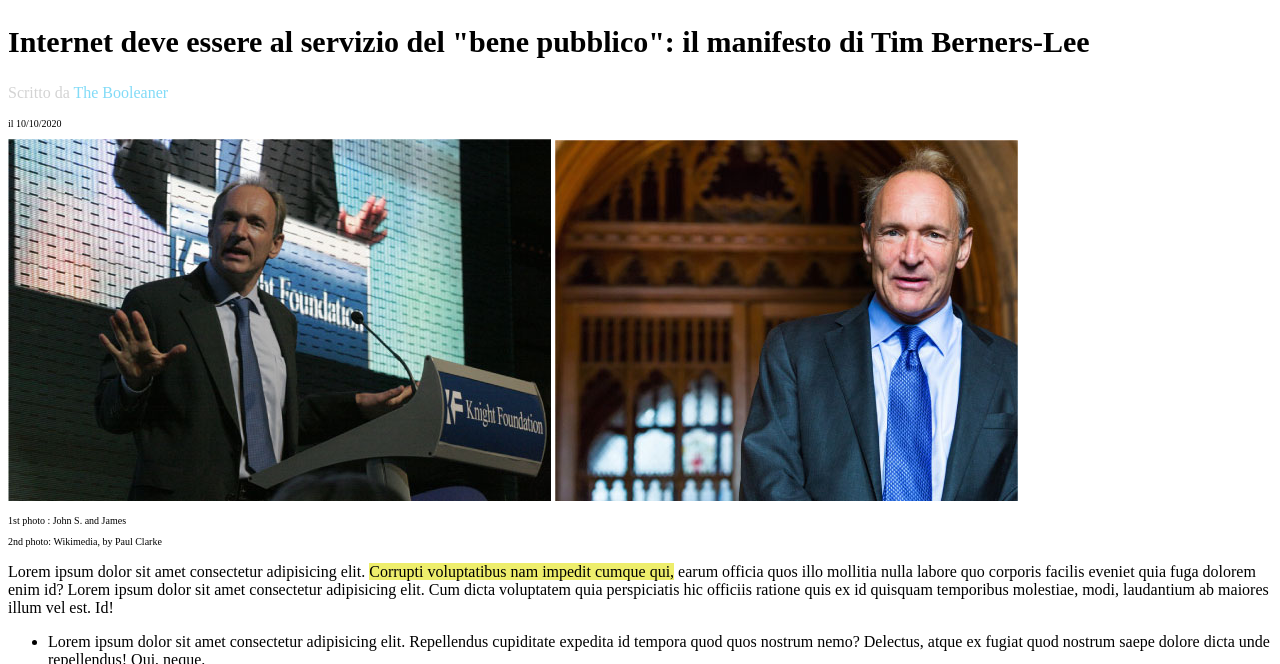
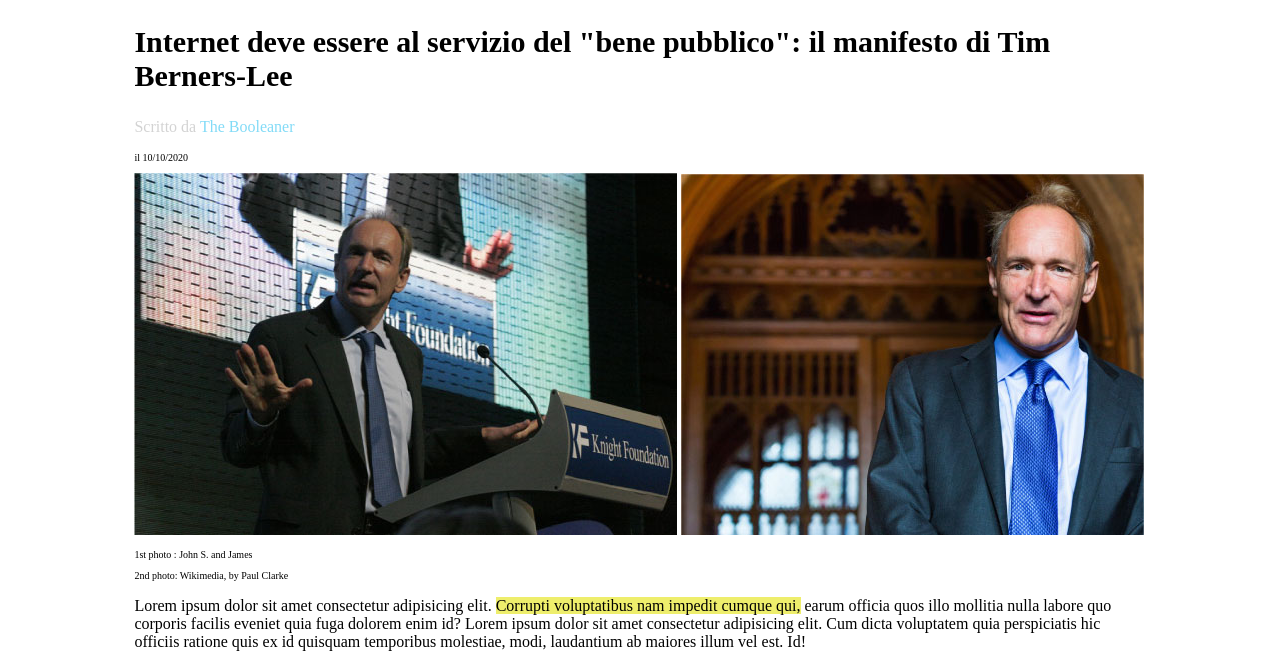
Before and after one commit to costanzazanoletti/jana60-htmlcss-booleaner, a plain HTML site: page index.html in a window 1280 px wide. Shown: the part 90-754 px from the top of the page. Drawn offline with Linux system fonts and the light colour scheme.

Commit message:
aggiunto container

```diff
--- a/index.html
+++ b/index.html
@@ -14,7 +14,7 @@
     </header>
     <!-- fine header -->
     <!-- inizio main -->
-    <main>
+    <main class="container">
       <!-- sezione di testa -->
       <section>
         <h1>
--- a/style.css
+++ b/style.css
@@ -1,3 +1,8 @@
+/* reset */
+* {
+  box-sizing: border-box;
+}
+
 /* commons */
 .bg-blue {
   background-color: #4ea0ff;
@@ -23,6 +28,11 @@
 
 h1 {
   font-size: 30px;
+}
+
+.container {
+  width: 80%;
+  margin: 0 auto;
 }
 
 /* header */
```
